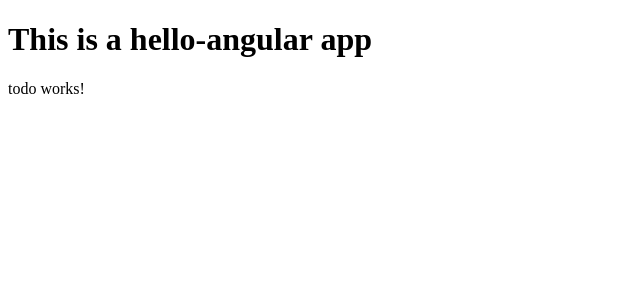
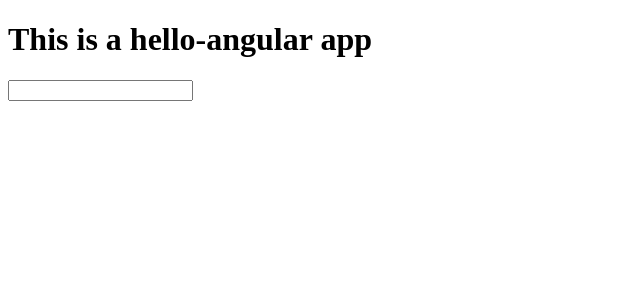
Before and after one commit to jianhang-lin/hello-angular, an Angular app: page /todo in a window 1280 px wide. Shown: the top 300 px of the page, without its empty margins (0-640 px from the left). Built offline with nearby package versions, Linux system fonts and the light colour scheme.

Commit message:
feat(todo): add input label and list

```diff
--- a/src/app/todo/todo.component.html
+++ b/src/app/todo/todo.component.html
@@ -1 +1,6 @@
-<p>todo works!</p>
+<div>
+  <input type="text" [(ngModel)]="desc" (keyup.enter)="addTodo()">
+  <ul>
+    <li *ngFor="let todo of todos">{{todo.desc}}</li>
+  </ul>
+</div>
--- a/src/app/todo/todo.component.ts
+++ b/src/app/todo/todo.component.ts
@@ -1,4 +1,5 @@
 import { Component, OnInit } from '@angular/core';
+import {Todo} from './todo.model';
 
 @Component({
   selector: 'app-todo',
@@ -7,9 +8,15 @@
 })
 export class TodoComponent implements OnInit {
 
+  todos: Todo[] = [];
+  desc = '';
   constructor() { }
 
   ngOnInit(): void {
   }
 
+  addTodo() {
+    this.todos.push({id: 1, desc: this.desc, completed: false});
+    this.desc = '';
+  }
 }
--- /dev/null
+++ b/src/app/todo/todo.model.ts
@@ -0,0 +1,5 @@
+export class Todo {
+  id: number;
+  desc: string;
+  completed: boolean;
+}
```
